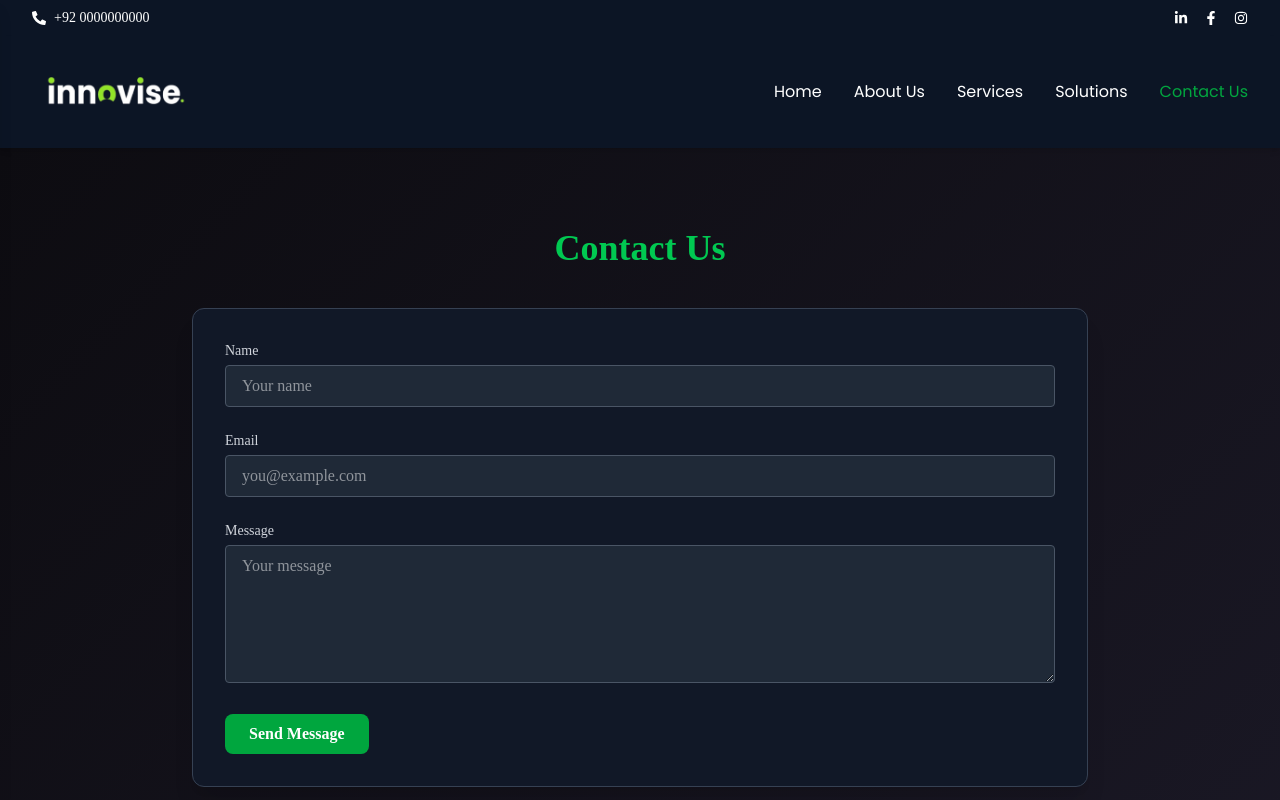
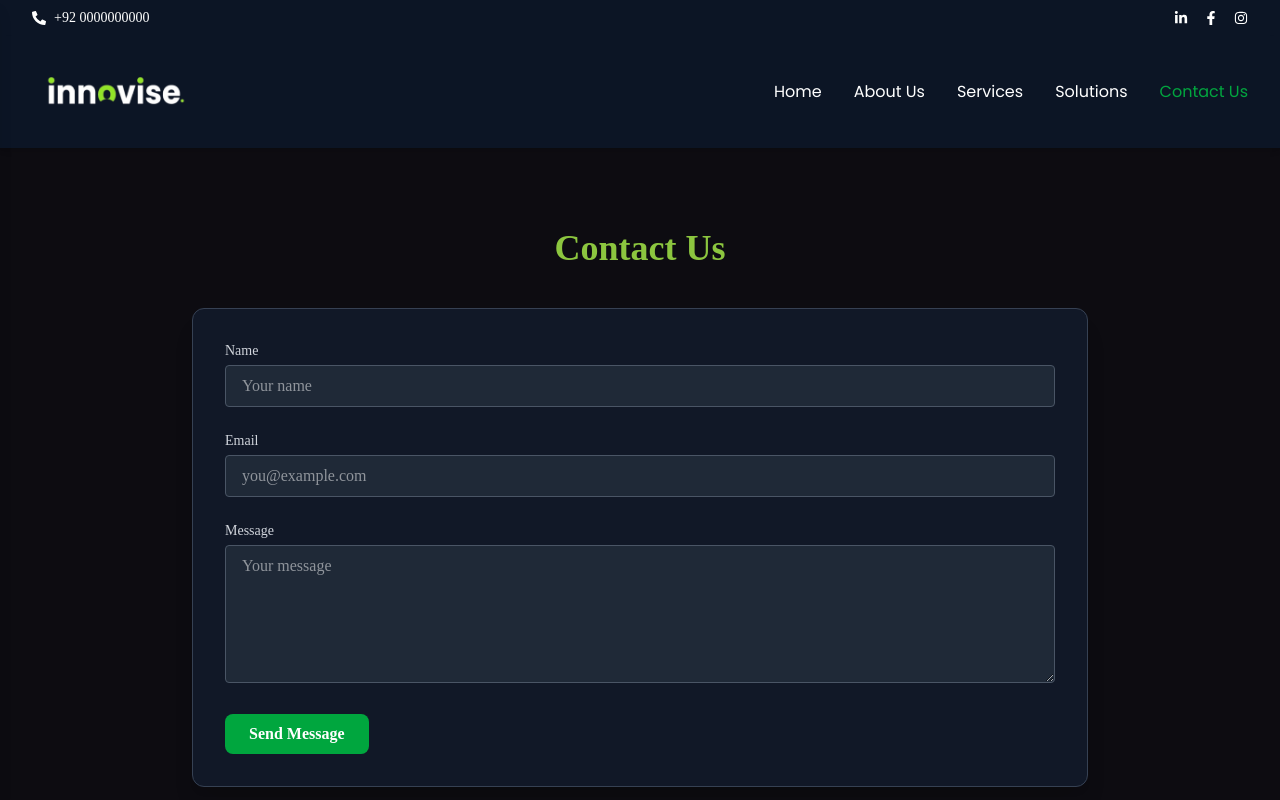
Before and after one commit to sumiyaaa/innovise, a Next.js app: page /contact-us in a window 1280 px wide. Shown: the top 800 px of the page. Built offline with nearby package versions, Linux system fonts and the light colour scheme.

Commit message:
about section  picture added

```diff
--- a/src/app/contact-us/page.jsx
+++ b/src/app/contact-us/page.jsx
@@ -22,23 +22,24 @@ export default function ContactUs() {
     <>
 
 
-      {/* <section className="bg-[#0d0c11] text-white py-20 px-4 min-h-screen"> */}
-      <section
+      <section className="bg-[#0d0c11] text-white py-20 px-4 min-h-screen">
+      {/* <section
   className="text-white py-20 px-4 min-h-screen"
   style={{
     background: "linear-gradient(135deg, #0d0c11 0%, #1a1825 100%)",
   }}
->
+> */}
 
         <div className="max-w-4xl mx-auto">
          <motion.h2
   initial={{ opacity: 0, y: -40 }}
   animate={{ opacity: 1, y: 0 }}
   transition={{ duration: 0.5 }}
-            className="text-4xl font-bold text-center text-green-500 mb-10"
+  className="text-4xl font-bold text-center text-[#8CC63F] mb-10"
 >
   Contact Us
 </motion.h2>
+
 
           <motion.form
             initial={{ opacity: 0 }}
--- a/src/app/services/page.jsx
+++ b/src/app/services/page.jsx
@@ -124,7 +124,7 @@ export default function ServicesPage() {
 
   return (
     <>
-      <section className="bg-[#0c1525] text-white py-20 min-h-screen">
+      <section className="bg-[#0d0c11] text-white py-20 min-h-screen">
         <div className="max-w-6xl mx-auto px-4">
           <motion.h2
             initial={{ opacity: 0, y: -50 }}
--- a/src/components/AboutPage/MainOne.jsx
+++ b/src/components/AboutPage/MainOne.jsx
@@ -1,42 +1,10 @@
-// components/about/AboutHero.jsx
-// import styles from './AboutHero.module.css';
 
-// export default function AboutHero() {
-//   return (
-//     <section className={styles.hero}>
-//       <div className={styles.container}>
-//         <div className={styles.content}>
-//           <h2 className={styles.title}>
-//             About Innovise
-//           </h2>
-//           <p className={styles.subtitle}>
-//             We're transforming businesses with intelligent ServiceNow solutions
-//           </p>
-//           <div className={styles.description}>
-//             <p>
-//               Founded in 2015, Innovise has been at the forefront of digital transformation,
-//               helping enterprises streamline operations and accelerate growth through our
-//               ServiceNow expertise.
-//             </p>
-//             <p>
-//               Our team of certified experts combines technical excellence with business
-//               acumen to deliver solutions that drive real results.
-//             </p>
-//           </div>
-//         </div>
-//         <div className={styles.imageContainer}>
-//           <div className={styles.gridOverlay}></div>
-//           <div className={styles.globeAnimation}></div>
-//         </div>
-//       </div>
-//     </section>
-//   );
-// }
 
 // components/about/AboutHero.jsx
 "use client"; // Mark as a client component
 import React from 'react';
 import { motion } from 'framer-motion';
+// import AboutHero from
 
 export default function AboutHero() {
   // Animation variants for staggered appearance
@@ -81,11 +49,10 @@ export default function AboutHero() {
           whileInView="visible"
           viewport={{ once: true, amount: 0.3 }}
         >
-          <motion.h2 className="text-5xl md:text-6xl font-extrabold mb-5 relative" variants={itemVariants}>
-            About Innovise
-            {/* Sup tag for styling if needed, but not directly used in the provided text */}
-            {/* <sup className="text-lg relative -top-4" style={{ color: primaryColor }}>™</sup> */}
-          </motion.h2>
+        <motion.h2 className="text-5xl md:text-6xl font-extrabold mb-5 relative" variants={itemVariants}>
+  About <span className="text-[#8CC63F]">Innovise</span>
+</motion.h2>
+
 
           <motion.p className="text-2xl text-gray-400 mb-8 max-w-xl" variants={itemVariants}>
             We're transforming businesses with intelligent ServiceNow solutions
@@ -118,6 +85,13 @@ export default function AboutHero() {
             style={{ background: `radial-gradient(circle, ${primaryColor} 0%, transparent 70%)` }}
             animate={globePulse} // Apply the continuous pulse animation
           ></motion.div>
+           <img
+    src="/images/aboutHero.png" // 🔄 Replace with your image path
+    alt="About Innovise"
+  // className="relative z-30 w-[450px] h-[450px] object-cover rounded-full shadow-lg"
+   className="relative z-30 w-[450px] h-[450px] object-cover rounded-full shadow-xl transition-transform duration-500 ease-in-out hover:scale-105  hover:shadow-[#8CC63F]/50 hover:shadow-2xl"
+   // className="relative z-30 w-[450px] h-[450px] object-cover rounded-full transition-transform duration-500 ease-in-out hover:scale-105 hover:ring-8 hover:ring-[#8CC63F]/50"
+  />
         </div>
       </div>
     </section>
```
Also changed, not shown: 1 other file (tests, documents, lock files or other folders). Lines whose indentation alone changed are shown as unchanged.
